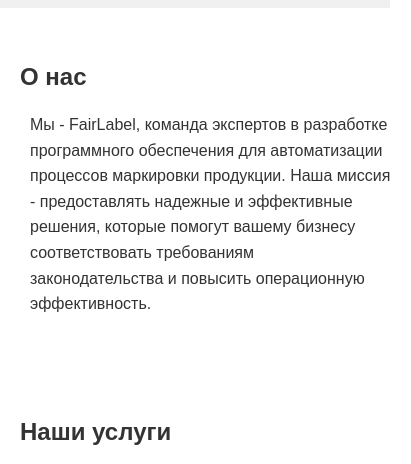
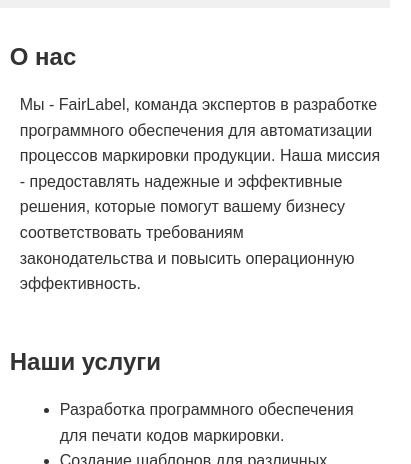
Before and after one commit to fairlabel/fairlabel.github.io, a plain HTML site: page index.html in a window 390 px wide. Shown: the part 346-810 px from the top of the page, 411 px wide, since content can reach past the window. Drawn offline with Linux system fonts and the light colour scheme.

Commit message:
fix in mobile

```diff
--- a/index.html
+++ b/index.html
@@ -86,6 +86,10 @@
         }
 
         @media (max-width: 768px) {
+            .container {
+                padding: 0px;
+            }
+
             .container p {
                 padding-left: 10px;
             }
```
